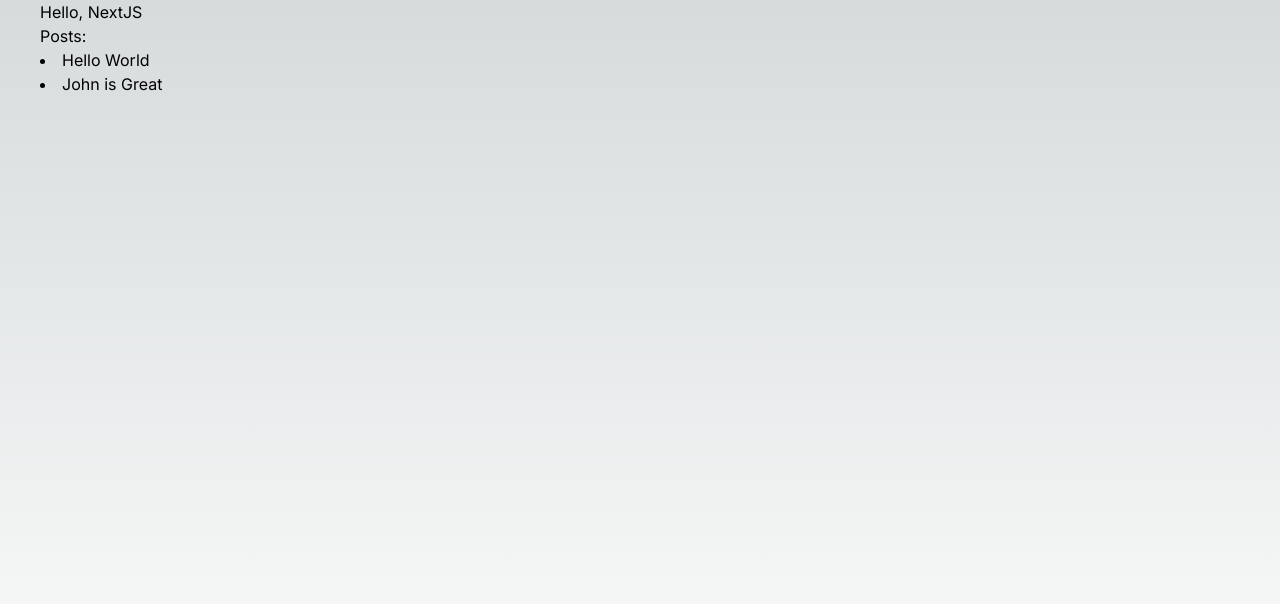
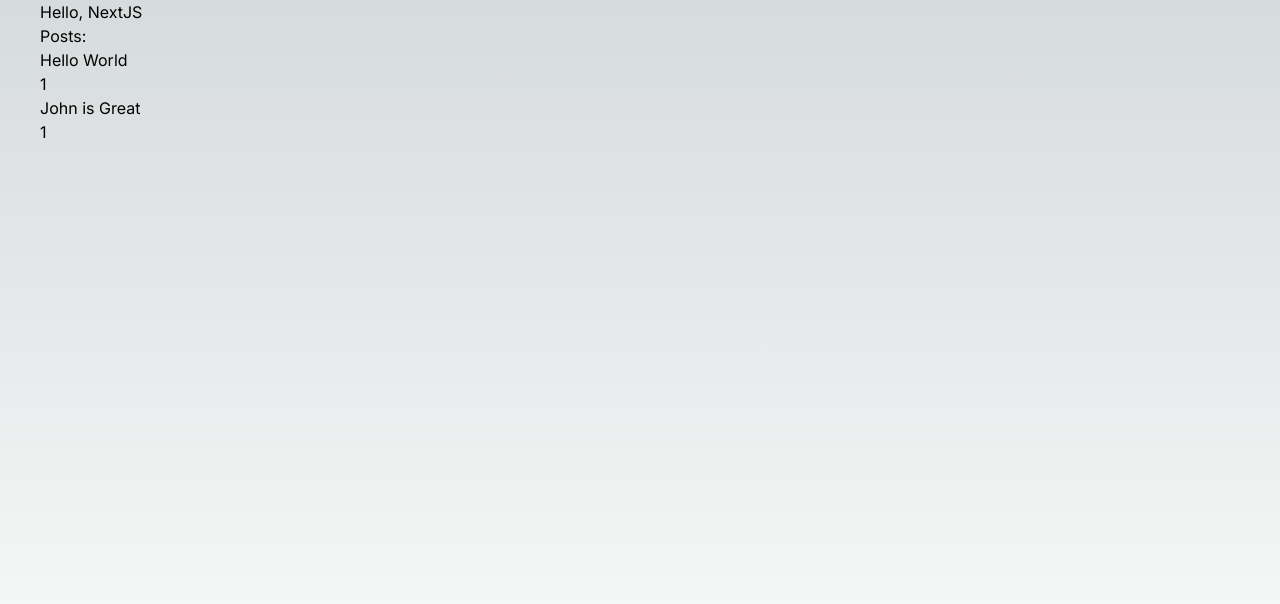
Before and after one commit to johntovor/urlshortener, a Next.js app: page /blog in a window 1280 px wide. Shown: the top 604 px of the page. Built offline with nearby package versions, Linux system fonts and the light colour scheme.

Commit message:
useState added to blog count

```diff
--- /dev/null
+++ b/src/app/blog/card.js
@@ -0,0 +1,16 @@
+"use client"
+
+import { useState } from "react"
+
+export default function Card({title}) {
+    const [count, setCount] = useState(1);
+    const handleClick = (event) => {
+        event.preventDefault();
+        setCount(count+1);
+    }
+    if (!title){ return <div>Empty</div>}
+    return <div>
+        <h1 onClick={handleClick}>{title}</h1>
+        {count}
+    </div>
+}
--- a/src/app/blog/page.js
+++ b/src/app/blog/page.js
@@ -1,4 +1,6 @@
 import getDomain from "@/app/lib/getDomain";
+
+import Card from "./card";
 
 async function getData() {
     const domain = getDomain();
@@ -27,7 +29,7 @@
             <h1>Hello, NextJS</h1>
             <p>Posts:</p>
             {items && items.map((item, idx) => {
-                return <li key={`post-${idx}`}>{item.title}</li>
+                return <Card title={item.title} key={`post-${idx}`} />
             })}
         </main>
     );
```
